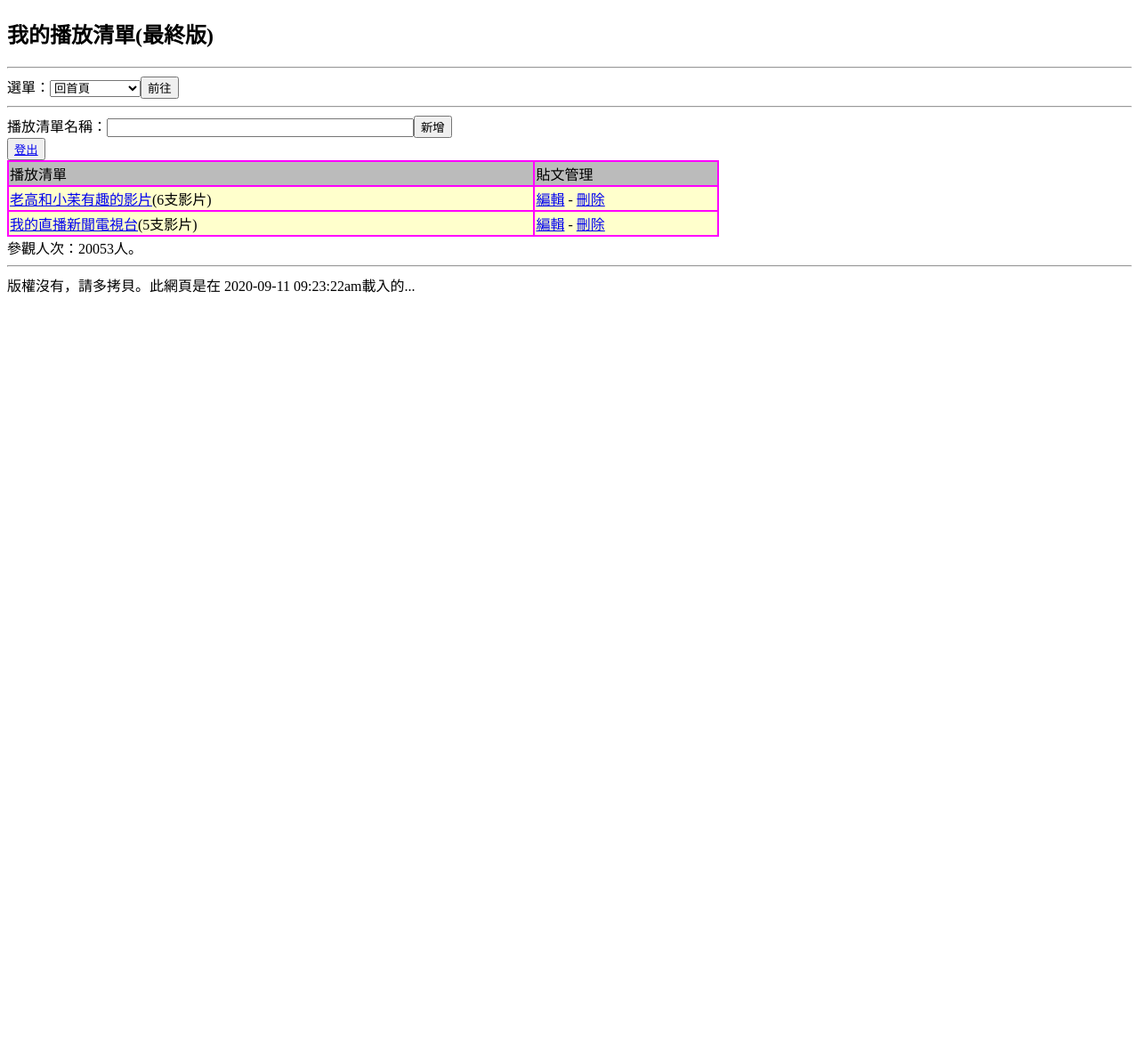
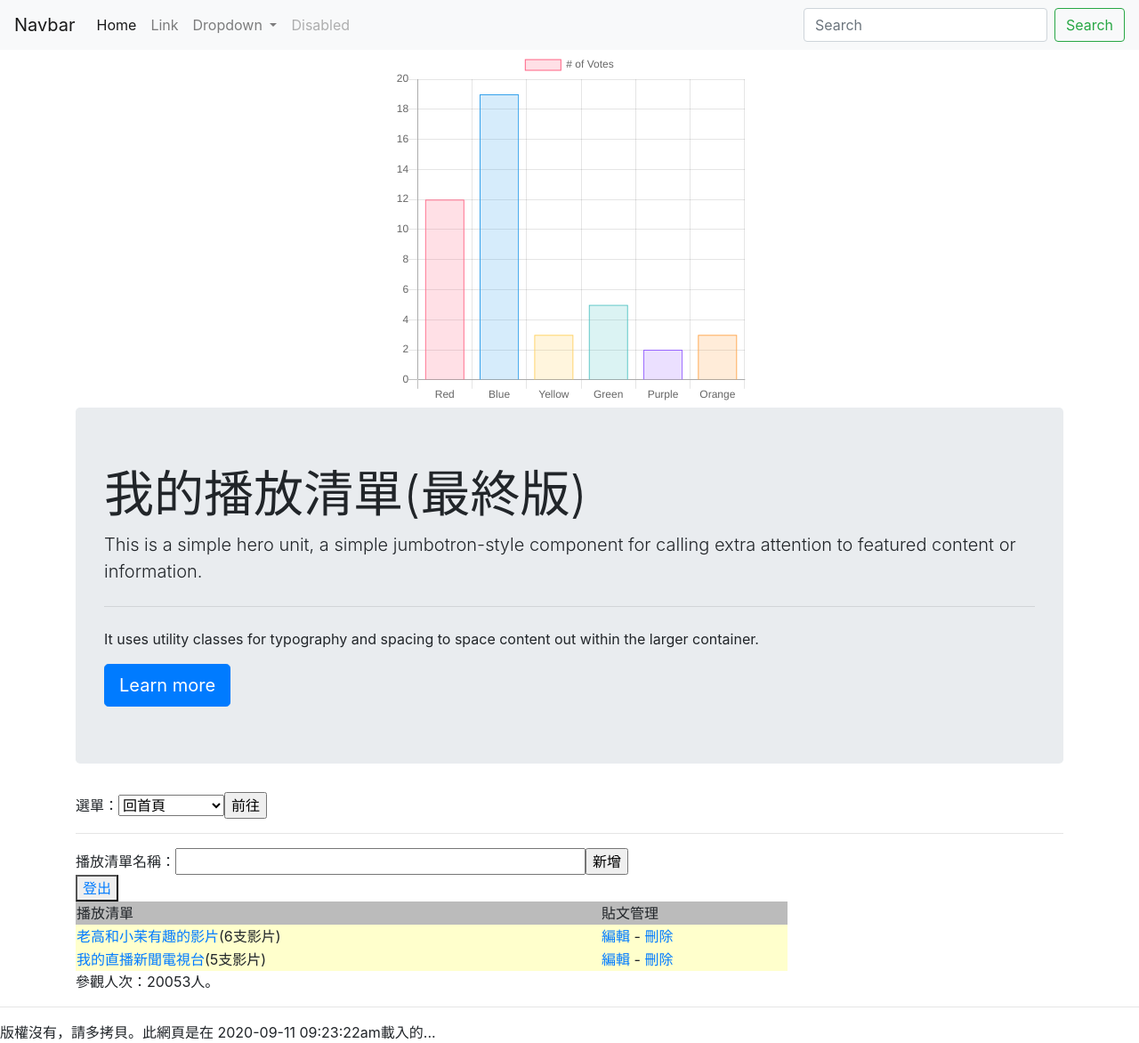
Before and after one commit to skynettw/nkust-0911, a PHP site: page /test03/index.php in a window 1280 px wide. Shown: the whole page at 89% size. Before the commit the page ends 329 px from the top, so only its background shows below. Run offline with PHP 8.4, Linux system fonts and the light colour scheme; the visitor is signed in with stand-in values (Sample User, id 1); data comes from the database, SQL or seed files in the repository; data that the repository does not hold is empty.

Commit message:
add chartjs and bootstrap

```diff
--- a/test03/index.php
+++ b/test03/index.php
@@ -16,10 +16,106 @@
     }
 </style>
 <title>我的播放清單~~</title>
+<!-- CSS only -->
+<link rel="stylesheet" href="https://stackpath.bootstrapcdn.com/bootstrap/4.5.2/css/bootstrap.min.css" integrity="sha384-JcKb8q3iqJ61gNV9KGb8thSsNjpSL0n8PARn9HuZOnIxN0hoP+VmmDGMN5t9UJ0Z" crossorigin="anonymous">
+
+<!-- JS, Popper.js, and jQuery -->
+<script src="https://code.jquery.com/jquery-3.5.1.slim.min.js" integrity="sha384-DfXdz2htPH0lsSSs5nCTpuj/zy4C+OGpamoFVy38MVBnE+IbbVYUew+OrCXaRkfj" crossorigin="anonymous"></script>
+<script src="https://cdn.jsdelivr.net/npm/popper.js@1.16.1/dist/umd/popper.min.js" integrity="sha384-9/reFTGAW83EW2RDu2S0VKaIzap3H66lZH81PoYlFhbGU+6BZp6G7niu735Sk7lN" crossorigin="anonymous"></script>
+<script src="https://stackpath.bootstrapcdn.com/bootstrap/4.5.2/js/bootstrap.min.js" integrity="sha384-B4gt1jrGC7Jh4AgTPSdUtOBvfO8shuf57BaghqFfPlYxofvL8/KUEfYiJOMMV+rV" crossorigin="anonymous"></script>
+<script src="https://cdnjs.cloudflare.com/ajax/libs/Chart.js/2.9.3/Chart.min.js" integrity="sha512-s+xg36jbIujB2S2VKfpGmlC3T5V2TF3lY48DX7u2r9XzGzgPsa6wTpOQA7J9iffvdeBN0q9tKzRxVxw1JviZPg==" crossorigin="anonymous"></script>
 </head>
 <body>
-<h2>我的播放清單(最終版)</h2>
-<hr>
+<nav class="navbar navbar-expand-lg navbar-light bg-light">
+  <a class="navbar-brand" href="#">Navbar</a>
+  <button class="navbar-toggler" type="button" data-toggle="collapse" data-target="#navbarSupportedContent" aria-controls="navbarSupportedContent" aria-expanded="false" aria-label="Toggle navigation">
+    <span class="navbar-toggler-icon"></span>
+  </button>
+
+  <div class="collapse navbar-collapse" id="navbarSupportedContent">
+    <ul class="navbar-nav mr-auto">
+      <li class="nav-item active">
+        <a class="nav-link" href="#">Home <span class="sr-only">(current)</span></a>
+      </li>
+      <li class="nav-item">
+        <a class="nav-link" href="#">Link</a>
+      </li>
+      <li class="nav-item dropdown">
+        <a class="nav-link dropdown-toggle" href="#" id="navbarDropdown" role="button" data-toggle="dropdown" aria-haspopup="true" aria-expanded="false">
+          Dropdown
+        </a>
+        <div class="dropdown-menu" aria-labelledby="navbarDropdown">
+          <a class="dropdown-item" href="#">Action</a>
+          <a class="dropdown-item" href="#">Another action</a>
+          <div class="dropdown-divider"></div>
+          <a class="dropdown-item" href="#">Something else here</a>
+        </div>
+      </li>
+      <li class="nav-item">
+        <a class="nav-link disabled" href="#" tabindex="-1" aria-disabled="true">Disabled</a>
+      </li>
+    </ul>
+    <form class="form-inline my-2 my-lg-0">
+      <input class="form-control mr-sm-2" type="search" placeholder="Search" aria-label="Search">
+      <button class="btn btn-outline-success my-2 my-sm-0" type="submit">Search</button>
+    </form>
+  </div>
+</nav>
+<div class='container'>
+<center>
+<table width=400>
+<tr><td>
+<canvas id="myChart" width="400" height="400"></canvas>
+</td></tr>
+</table>
+</center>
+  <div class="jumbotron">
+  <script>
+var ctx = document.getElementById('myChart').getContext('2d');
+var myChart = new Chart(ctx, {
+    type: 'bar',
+    data: {
+        labels: ['Red', 'Blue', 'Yellow', 'Green', 'Purple', 'Orange'],
+        datasets: [{
+            label: '# of Votes',
+            data: [12, 19, 3, 5, 2, 3],
+            backgroundColor: [
+                'rgba(255, 99, 132, 0.2)',
+                'rgba(54, 162, 235, 0.2)',
+                'rgba(255, 206, 86, 0.2)',
+                'rgba(75, 192, 192, 0.2)',
+                'rgba(153, 102, 255, 0.2)',
+                'rgba(255, 159, 64, 0.2)'
+            ],
+            borderColor: [
+                'rgba(255, 99, 132, 1)',
+                'rgba(54, 162, 235, 1)',
+                'rgba(255, 206, 86, 1)',
+                'rgba(75, 192, 192, 1)',
+                'rgba(153, 102, 255, 1)',
+                'rgba(255, 159, 64, 1)'
+            ],
+            borderWidth: 1
+        }]
+    },
+    options: {
+        scales: {
+            yAxes: [{
+                ticks: {
+                    beginAtZero: true
+                }
+            }]
+        }
+    }
+});
+</script>
+    <h1 class="display-4">我的播放清單(最終版)</h1>
+    <p class="lead">This is a simple hero unit, a simple jumbotron-style component for calling extra attention to featured content or information.</p>
+    <hr class="my-4">
+    <p>It uses utility classes for typography and spacing to space content out within the larger container.</p>
+    <a class="btn btn-primary btn-lg" href="#" role="button">Learn more</a>
+  </div>
+
   <?php include "../includes/menu.php"; ?>
   <hr>
   <?php
@@ -87,6 +183,7 @@
     get_counter("test03");
     $conn->close();
   ?>
+</div>
 <hr>
 <?php include "../includes/footer.php"; ?>
 </body>
```
Lines whose indentation alone changed are shown as unchanged.
